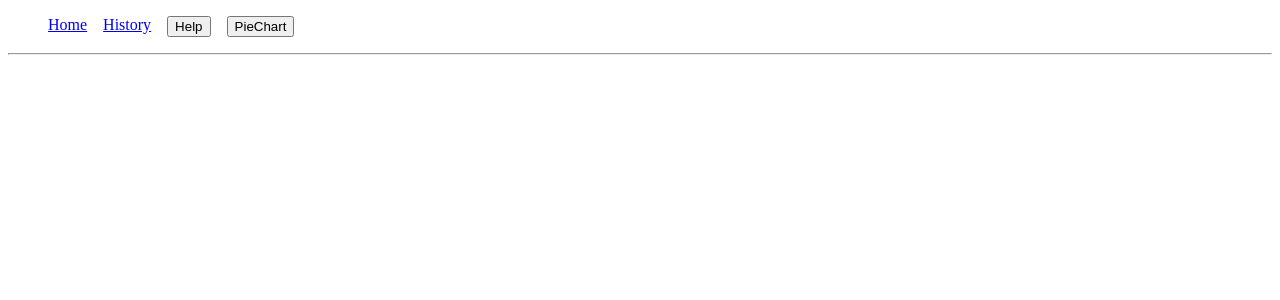
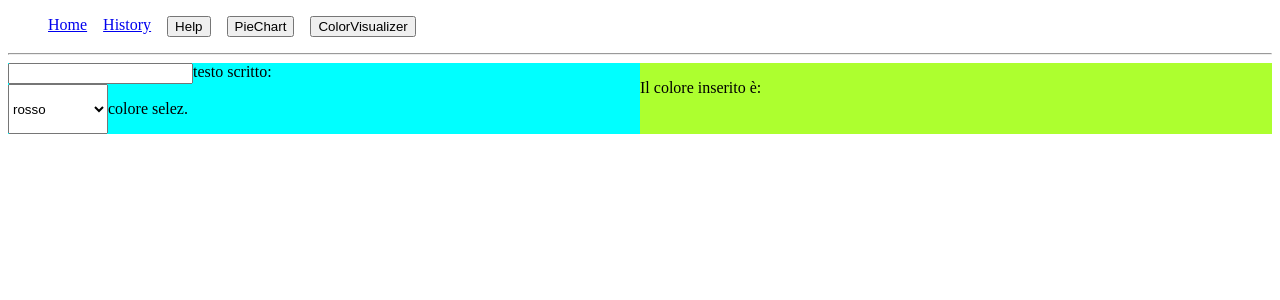
Before and after one commit to ameapps/STUDY.REACT.ROUTING-1, a React (Vite) app: page /ColorVisualizer in a window 1280 px wide. Shown: the top 300 px of the page. Built offline with nearby package versions, Linux system fonts and the light colour scheme.

Commit message:
init creazione color - per imparare useContext!!

```diff
--- a/src/App.css
+++ /dev/null
@@ -1,9 +0,0 @@
-.list {
-    display: flex;
-    flex-direction: row;
-    column-gap: 1em;
-}
-
-.list:first {
-    column-gap: 0;
-}
--- a/src/App.tsx
+++ b/src/App.tsx
@@ -1,9 +1,10 @@
-import "./App.css";
+import "./styles.css";
 import { Link, Route, Routes, useNavigate } from "react-router-dom";
 import { Home } from "./pages/Home";
 import { Help } from "./pages/Help";
 import { History } from "./pages/History";
 import { PieChart } from "./pages/PieChart";
+import { ColorVisualizer } from "./pages/ColorVisualizer/ColorVisualizer";
 
 export default function App() {
   const navigate = useNavigate(); // equivalente di Router.navigate()
@@ -16,6 +17,7 @@ export default function App() {
           <Link to="/History">History</Link>
           <button onClick={() => navigate('/help')}>Help</button>
           <button onClick={() => navigate('/PieChart')}>PieChart</button>
+          <button onClick={() => navigate('/ColorVisualizer')}>ColorVisualizer</button>
         </li>
       </ul>
       <hr />
@@ -24,6 +26,7 @@ export default function App() {
         <Route path="/Help" element={<Help />}></Route>
         <Route path="/History" element={<History />}></Route>
         <Route path="/PieChart" element={<PieChart />}></Route>
+        <Route path="/ColorVisualizer" element={<ColorVisualizer />}></Route>
       </Routes>
     </>
   );
--- /dev/null
+++ b/src/pages/ColorVisualizer/ColorInput.tsx
@@ -0,0 +1,85 @@
+import { useState } from "react";
+
+
+export function ColorInput() {
+    const [color, setColor] = useState({name: '', hex: ''})
+
+    /**Funzione per l'insemento in input */
+    const onInputChange = (event) => {
+        const value = event.target.value;
+        setColor(value);
+        const found = colors.find(row => row.hex === value || row.name === value);
+        if (found) console.log('found')
+    }
+
+    /**Imposto il colore selezionato */
+    const setSelectedColor = (name) => {
+        setColor({name: name, hex: ''})
+    }
+
+    return <div className="color-in-container">
+        <div className="flex-row">
+            <input value={color.name} onChange={(event) => onInputChange(event)} />
+            <span className="color">testo scritto: {color.name}</span>
+        </div>
+        <div className="flex-row">
+            <select name="color-sel" id="color-sel" onChange={(e) => setSelectedColor(e.target.value)}>
+                {colors.map((color) => <option key={color.hex} value={color.hex}>{color.name}</option>)}
+            </select>
+            <p className="color">colore selez. {color.name}</p>
+        </div>
+    </div>;
+}
+
+export const colors = [
+    { name: 'rosso', hex: '#FF0000' },
+    { name: 'verde', hex: '#008000' },
+    { name: 'blu', hex: '#0000FF' },
+    { name: 'giallo', hex: '#FFFF00' },
+    { name: 'arancione', hex: '#FFA500' },
+    { name: 'viola', hex: '#800080' },
+    { name: 'rosa', hex: '#FFC0CB' },
+    { name: 'nero', hex: '#000000' },
+    { name: 'bianco', hex: '#FFFFFF' },
+    { name: 'grigio', hex: '#808080' },
+    { name: 'marrone', hex: '#A52A2A' },
+    { name: 'beige', hex: '#F5F5DC' },
+    { name: 'turchese', hex: '#40E0D0' },
+    { name: 'ciano', hex: '#00FFFF' },
+    { name: 'magenta', hex: '#FF00FF' },
+    { name: 'indaco', hex: '#4B0082' },
+    { name: 'lavanda', hex: '#E6E6FA' },
+    { name: 'corallo', hex: '#FF7F50' },
+    { name: 'salmone', hex: '#FA8072' },
+    { name: 'oro', hex: '#FFD700' },
+    { name: 'argento', hex: '#C0C0C0' },
+    { name: 'bronzo', hex: '#CD7F32' },
+    { name: 'cremisi', hex: '#DC143C' },
+    { name: 'scarlatto', hex: '#FF2400' },
+    { name: 'amaranto', hex: '#E52B50' },
+    { name: 'bordeaux', hex: '#800020' },
+    { name: 'ruggine', hex: '#B7410E' },
+    { name: 'ocra', hex: '#CC7722' },
+    { name: 'avorio', hex: '#FFFFF0' },
+    { name: 'ebano', hex: '#555D50' },
+    { name: 'cobalto', hex: '#0047AB' },
+    { name: 'oltremare', hex: '#3F00FF' },
+    { name: 'acquamarina', hex: '#7FFFD4' },
+    { name: 'smeraldo', hex: '#50C878' },
+    { name: 'menta', hex: '#98FF98' },
+    { name: 'lime', hex: '#00FF00' },
+    { name: 'oliva', hex: '#808000' },
+    { name: 'kaki', hex: '#C3B091' },
+    { name: 'cioccolato', hex: '#7B3F00' },
+    { name: 'caramello', hex: '#C68642' },
+    { name: 'pesca', hex: '#FFCBA4' },
+    { name: 'albicocca', hex: '#FBCEB1' },
+    { name: 'glicine', hex: '#C9A0DC' },
+    { name: 'lilla', hex: '#C8A2C8' },
+    { name: 'malva', hex: '#E0B0FF' },
+    { name: 'fucsia', hex: '#FF00FF' },
+    { name: 'amarena', hex: '#9B1B30' },
+    { name: 'mattone', hex: '#CB4154' },
+    { name: 'sabbia', hex: '#C2B280' },
+    { name: 'petrolio', hex: '#008080' },
+];
--- /dev/null
+++ b/src/pages/ColorVisualizer/ColorShower.tsx
@@ -0,0 +1,7 @@
+export function ColorShower() {
+    return (
+        <div className="container-shower-container">
+            <p className="inputted-color">Il colore inserito è: </p>
+        </div>
+    );
+}
--- /dev/null
+++ b/src/pages/ColorVisualizer/ColorVisualizer.tsx
@@ -0,0 +1,11 @@
+import { ColorInput } from "./ColorInput";
+import { ColorShower } from "./ColorShower";
+
+export function ColorVisualizer() {
+    return (
+        <div className="color-container">
+            <ColorInput />
+            <ColorShower />
+        </div>
+    );
+}
--- /dev/null
+++ b/src/styles.css
@@ -0,0 +1,30 @@
+.list {
+    display: flex;
+    flex-direction: row;
+    column-gap: 1em;
+}
+
+.list:first {
+    column-gap: 0;
+}
+
+.color-container {
+    display: flex;
+    flex-direction: row;
+}
+
+.color-in-container {
+    width: 100%;
+    background-color: aqua;
+    flex-direction: column;
+}
+
+.container-shower-container {
+    width: 100%;
+    background-color: greenyellow;
+}
+
+.flex-row {
+    display: flex;
+    flex-direction: row;
+}
```
